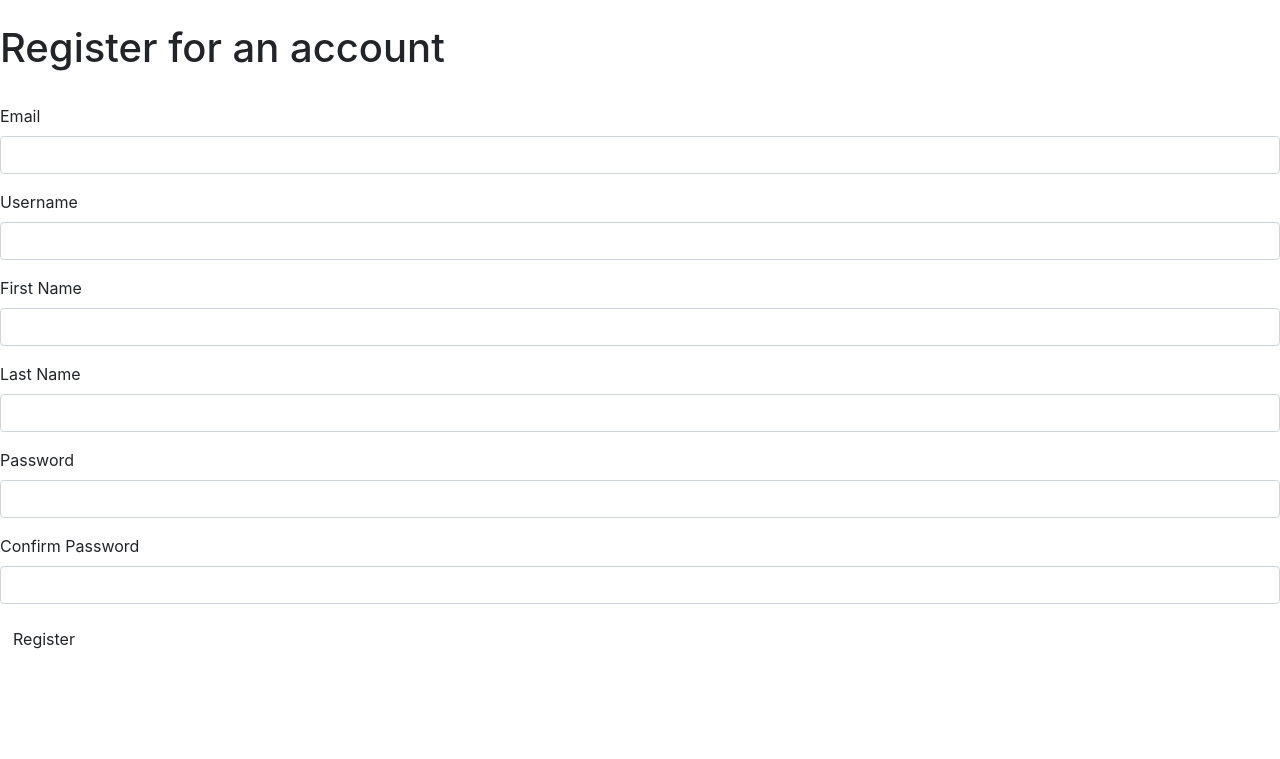
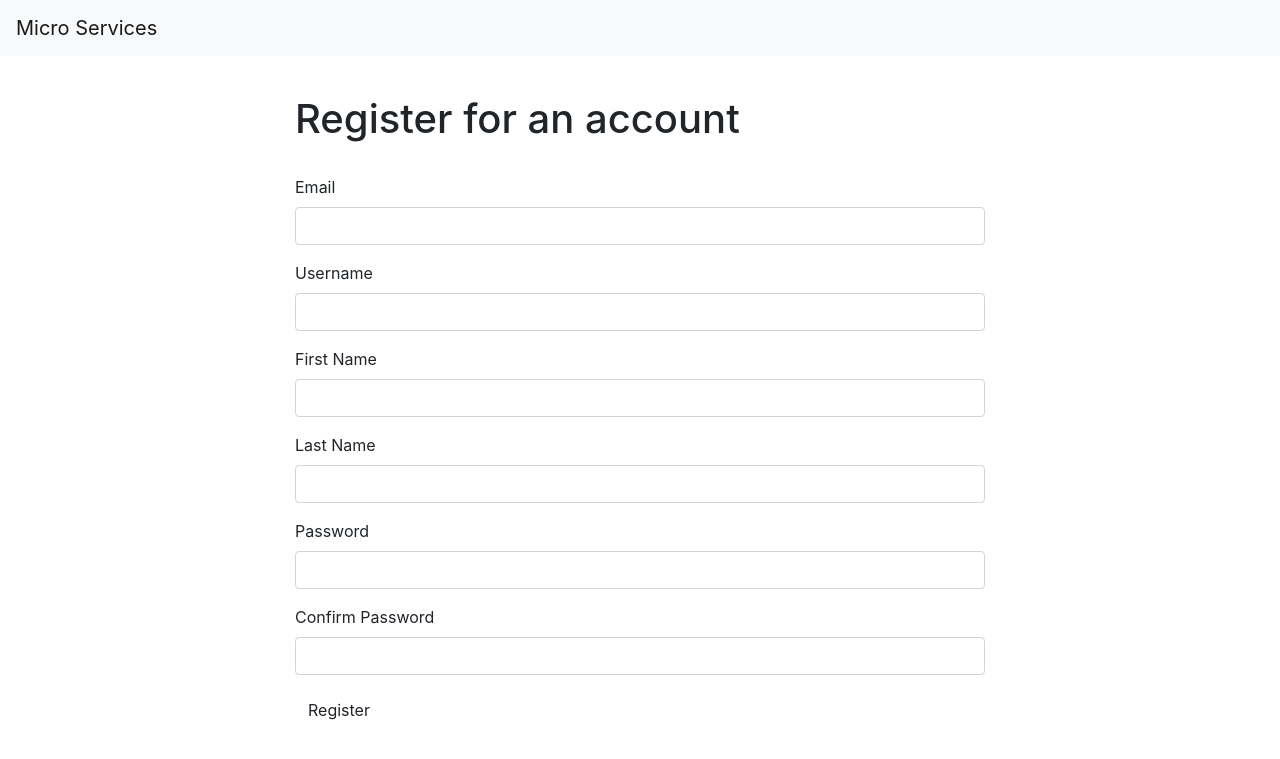
Before and after one commit to jqn/microservices, a Flask app: page /register in a window 1280 px wide. Shown: the top 759 px of the page. Run offline with Flask 2, Linux system fonts and the light colour scheme; parts of the project's set-up code (start-up, migrations or seed data) failed here and were passed over; some libraries are stand-ins or nearby versions.

Commit message:
Improved login and register form styles

```diff
--- /dev/null
+++ b/app/static/css/styles.css
@@ -0,0 +1,6 @@
+.form-login, .form-register {
+    width: 100%;
+    max-width: 720px;
+    padding: 15px;
+    margin: auto;
+}
--- a/app/templates/auth/register.html
+++ b/app/templates/auth/register.html
@@ -2,14 +2,20 @@
 {% import "bootstrap/wtf.html" as wtf %}
 {% extends "base.html" %}
 {% block title %}Register{% endblock %}
+{% block head_css %}
+<link rel="stylesheet" href="{{ url_for('static', filename='css/styles.css') }}">
+{% endblock head_css %}
 {% block body %}
+{% include 'nav.html' %}
 <div class="content-section">
-  <br />
-  {{ utils.flashed_messages() }}
-  <div class="center">
-    <h1>Register for an account</h1>
+  <div class="container">
     <br />
-    {{ wtf.quick_form(form) }}
+    {{ utils.flashed_messages() }}
+    <div class="center form-register">
+      <h1>Register for an account</h1>
+      <br />
+      {{ wtf.quick_form(form) }}
+    </div>
   </div>
 </div>
 {% endblock %}
```
Also changed, not shown: RESOURCES.md (+2 -0 lines), app/templates/auth/login.html (+9 -7 lines), README.md.
